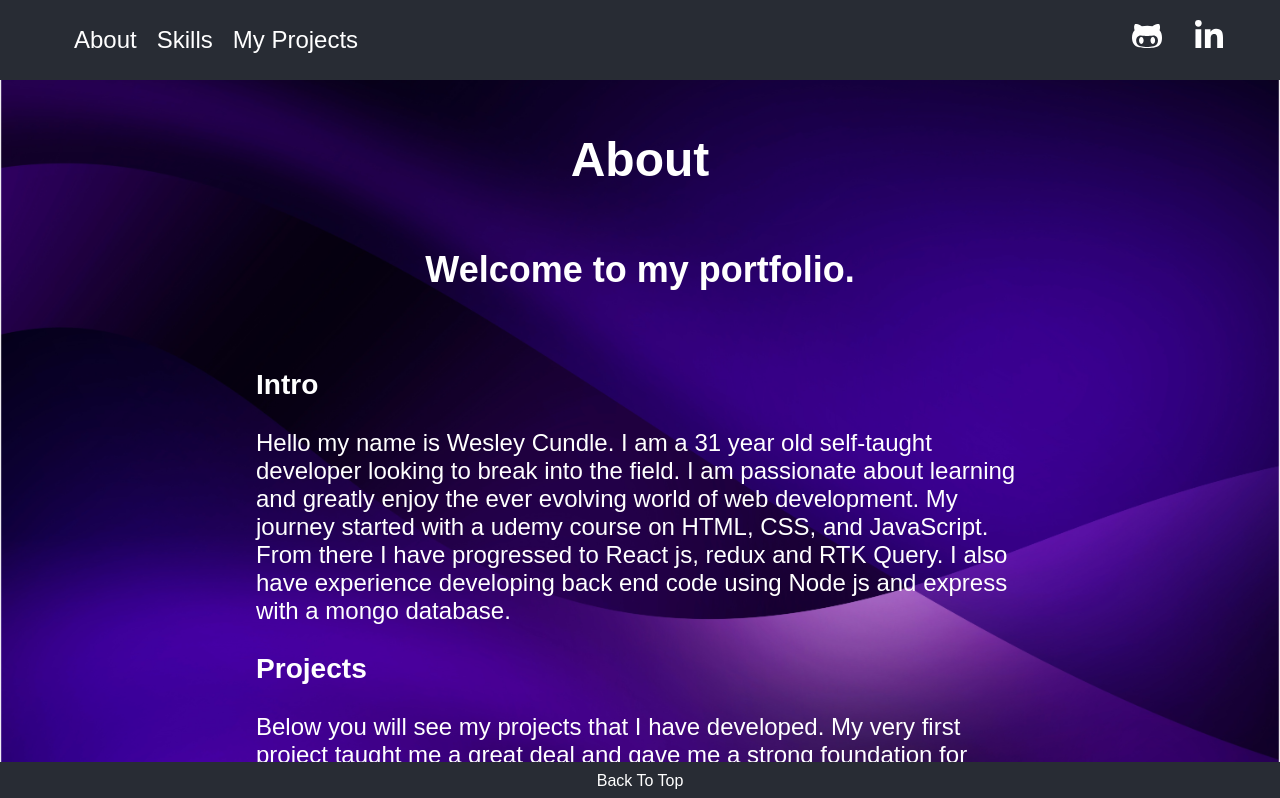
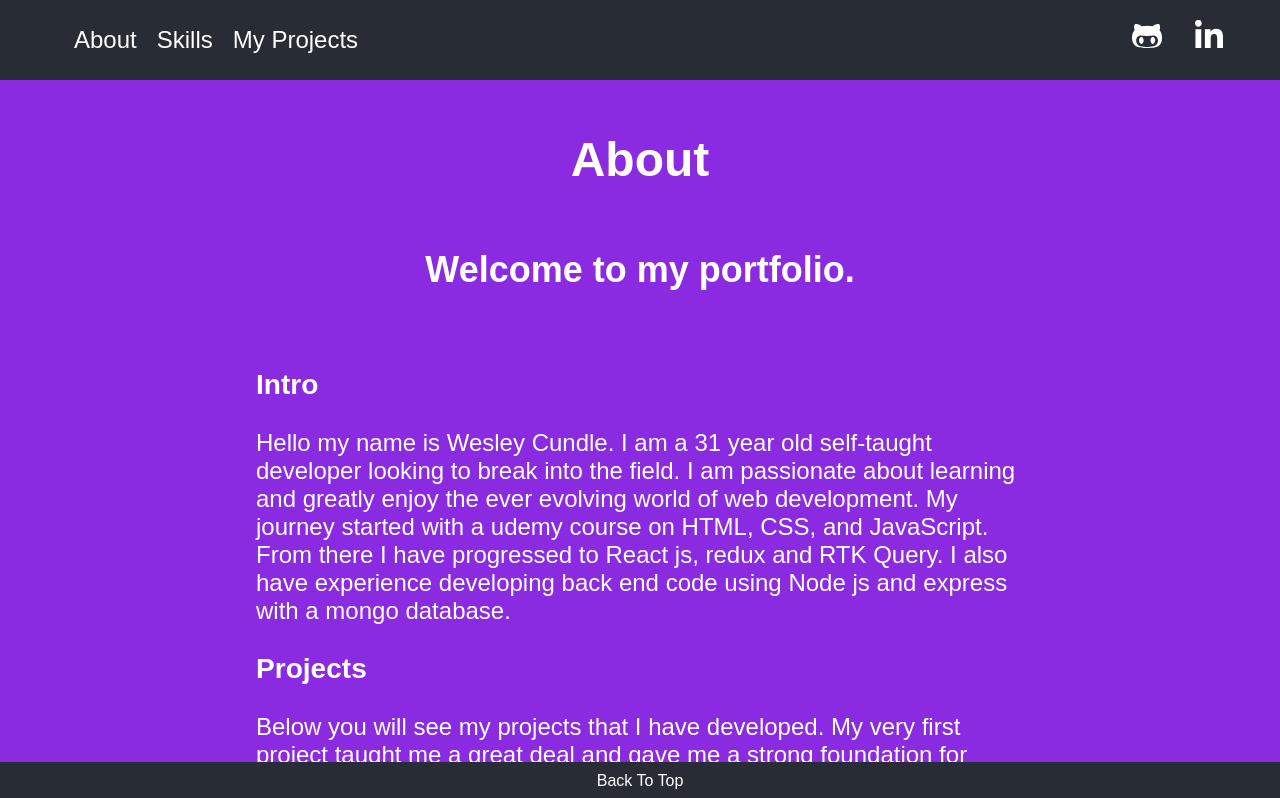
Before and after one commit to wesleycundle28/dev-portfolio, a React (Create React App) app: page / in a window 1280 px wide. Shown: the top 798 px of the page. Built offline with nearby package versions, Linux system fonts and the light colour scheme.

Commit message:
background test

```diff
--- a/src/App.css
+++ b/src/App.css
@@ -1,9 +1,10 @@
 body {
+  background-color: blueviolet;
   background-attachment: fixed;
   background-size: cover;
   background-position: center;
   background-repeat: no-repeat;
-  background-image: url("./assets/Images/abstractPurple.sprite.png");
+  /* background-image: url("./assets/Images/abstractPurple.sprite.png"); */
   display: flex;
   flex-direction: column;
   align-items: stretch;
```
